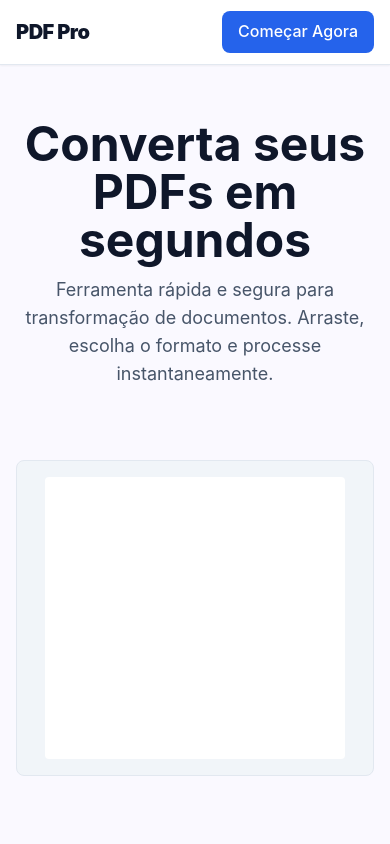
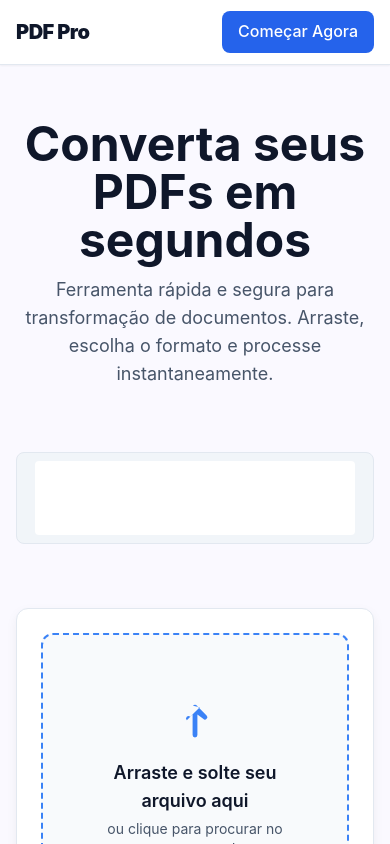
Before and after one commit to Dev2E/pdf-house, a Vue app in the folder frontend/: page / in a window 390 px wide. Shown: the top 844 px of the page. Built offline with nearby package versions, Linux system fonts and the light colour scheme.

Commit message:
Reduce ad banner size from 300x250 to 320x50
- Change ad format to mobile banner (320x50)
- Reduce padding from 4 to 2
- Reduce margins from 6 to 4
- Better user experience, less intrusive ads

```diff
--- a/frontend/src/components/AdBanner.vue
+++ b/frontend/src/components/AdBanner.vue
@@ -1,20 +1,19 @@
 <template>
-  <div v-if="showAds" class="w-full bg-slate-100 dark:bg-slate-800 p-4 my-6 rounded-lg border border-slate-200 dark:border-slate-700 flex items-center justify-center">
-    <!-- Ad Container -->
-    <div class="w-full max-w-[300px]">
-      <div class="bg-white dark:bg-slate-900 p-3 rounded text-center">
-        <!-- Google AdSense Ad -->
+  <div v-if="showAds" class="w-full bg-slate-100 dark:bg-slate-800 p-2 my-4 rounded-lg border border-slate-200 dark:border-slate-700 flex items-center justify-center">
+    <!-- Ad Container - Smaller Size -->
+    <div class="w-full max-w-[320px] md:max-w-[336px]">
+      <div class="bg-white dark:bg-slate-900 p-2 rounded text-center">
+        <!-- Google AdSense Ad - Mobile optimized -->
         <ins class="adsbygoogle"
-             style="display:inline-block;width:300px;height:250px;max-width:100%"
+             style="display:inline-block;width:320px;height:50px;max-width:100%"
              data-ad-client="ca-pub-xxxxxxxxxxxxxxxx"
              data-ad-slot="1234567890"></ins>
       </div>
     </div>
   </div>
   <!-- Fallback placeholder for development -->
-  <div v-else-if="isDevelopment && showAds" class="w-full bg-gradient-to-r from-yellow-100 to-orange-100 dark:from-yellow-900 dark:to-orange-900 p-4 my-6 rounded-lg border-2 border-yellow-400 dark:border-yellow-600 text-center">
-    <p class="text-sm text-yellow-800 dark:text-yellow-200 font-medium">📢 Espaço reservado para anúncios (Google AdSense)</p>
-    <p class="text-xs text-yellow-700 dark:text-yellow-300 mt-1">Configure seu ca-pub-xxxxx para ativar anúncios reais</p>
+  <div v-else-if="isDevelopment && showAds" class="w-full bg-gradient-to-r from-yellow-100 to-orange-100 dark:from-yellow-900 dark:to-orange-900 p-2 my-4 rounded-lg border border-yellow-400 dark:border-yellow-600 text-center max-w-[336px] mx-auto">
+    <p class="text-xs text-yellow-800 dark:text-yellow-200 font-medium">📢 Anúncio</p>
   </div>
 </template>
 
```
